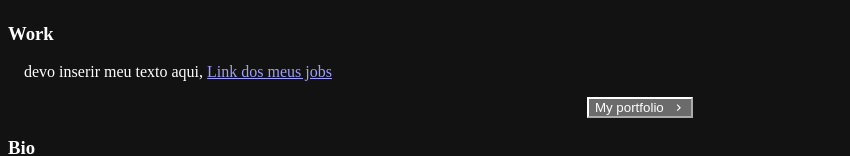
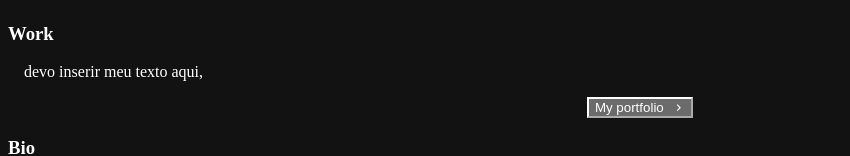
Before and after one commit to RodolfoMRibeiro/portfolio, a Next.js app: page / in a window 1280 px wide. Shown: the part 237-393 px from the top of the page, without its empty margins (0-850 px from the left). Built offline with nearby package versions, Linux system fonts and the light colour scheme.

Commit message:
feature: add sharp

```diff
--- a/components/grid-item.js
+++ b/components/grid-item.js
@@ -1,5 +1,5 @@
 import NextLink from 'next/link'
-import Image from 'next/Image'
+import Image from 'next/image'
 import { Box, Text, LinkBox, LinkOverlay } from '@chakra-ui/react'
 import { Global } from '@emotion/react'
 
--- a/components/logo.js
+++ b/components/logo.js
@@ -1,5 +1,5 @@
 import Link from 'next/link'
-import Image from 'next/Image'
+import Image from 'next/image'
 import { Text, useColorModeValue } from '@chakra-ui/react'
 
 import styled from '@emotion/styled'
--- a/components/voxel.js
+++ b/components/voxel.js
@@ -13,9 +13,8 @@ const VoxelDog = () => {
   const [loading, setLoading] = useState(true)
   const refRenderer = useRef()
   const urlDogGLB =
-    (process.env.NODE_ENV === 'production'
-      ? 'add something here'
-      : '') + '/dog.glb'
+    (process.env.NODE_ENV === 'production' ? 'add something here' : '') +
+    '/dog.glb'
 
   const handleWindowResize = useCallback(() => {
     const { current: renderer } = refRenderer
--- a/package.json
+++ b/package.json
@@ -20,6 +20,7 @@
     "next": "^13.4.3",
     "react": "^18.2.0",
     "react-dom": "^18.2.0",
+    "sharp": "^0.32.1",
     "three": "^0.152.2"
   },
   "devDependencies": {
--- a/pages/index.js
+++ b/pages/index.js
@@ -1,10 +1,8 @@
-import NextLink from 'next/link'
 import {
   Container,
   Box,
   Heading,
   Image,
-  Link,
   useColorModeValue,
   Button
 } from '@chakra-ui/react'
@@ -58,12 +56,7 @@ const Page = () => {
           <Heading as="h3" variant="section-title">
             Work
           </Heading>
-          <Paragraph>
-            devo inserir meu texto aqui,{' '}
-            <NextLink href="/works/inkdrop">
-              <Link></Link>Link dos meus jobs
-            </NextLink>
-          </Paragraph>
+          <Paragraph>devo inserir meu texto aqui, </Paragraph>
           <Box align="center" my={4}>
             <Button rightIcon={<ChevronRightIcon />} colorScheme="teal">
               My portfolio
```
Also changed, not shown: components/voxel-dog-loader.js (line endings or trailing spaces), pages/404.js (line endings or trailing spaces), 1 other file (tests, documents, lock files or other folders).
